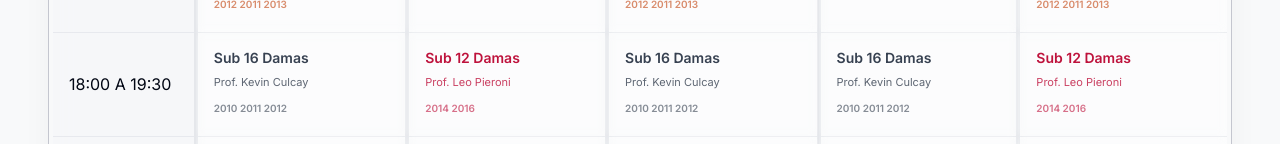
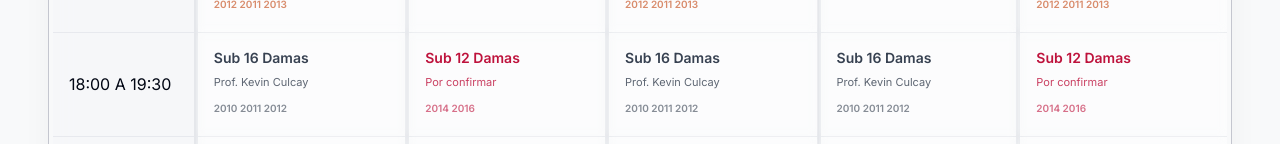
Before and after one commit to Tatorick/ClubPitoPerez, a React (Vite) app in the folder webapp/: page /horarios in a window 1280 px wide. Shown: the part 808-952 px from the top of the page. Built offline with nearby package versions, Linux system fonts and the light colour scheme; no server answers.

Commit message:
fix(horarios): cambiar temporalmente profesor de Sub 12 Damas a Por confirmar

```diff
--- a/webapp/src/data/horariosData.js
+++ b/webapp/src/data/horariosData.js
@@ -46,7 +46,7 @@ export const GRUPOS = {
   },
   'SUB 12 DAMAS': {
     nombre: 'Sub 12 Damas',
-    profesor: 'Prof. Leo Pieroni',
+    profesor: 'Por confirmar',
     anios: '2014 2016',
     estilo: 'bg-rose-50 text-rose-700 border-rose-200'
   },
```
